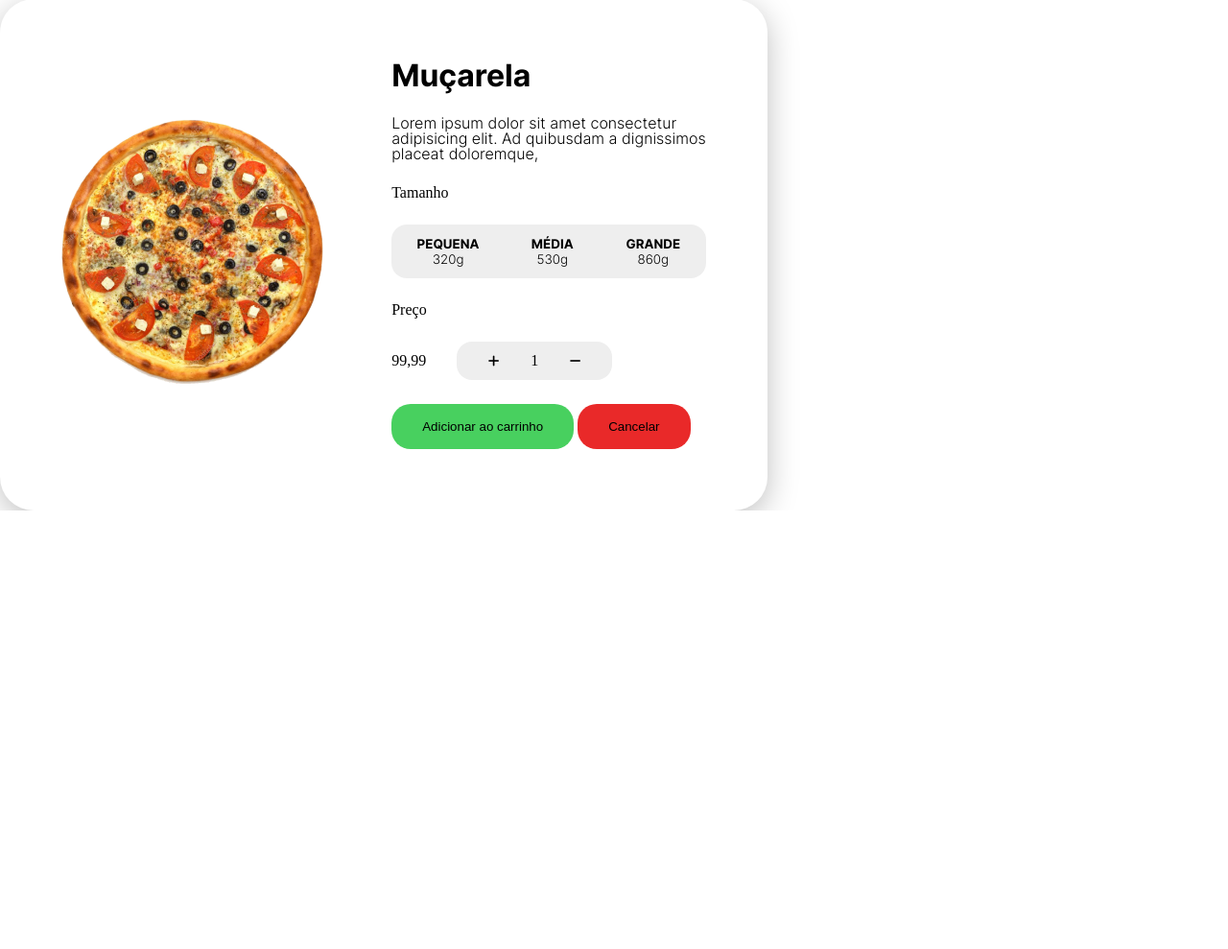
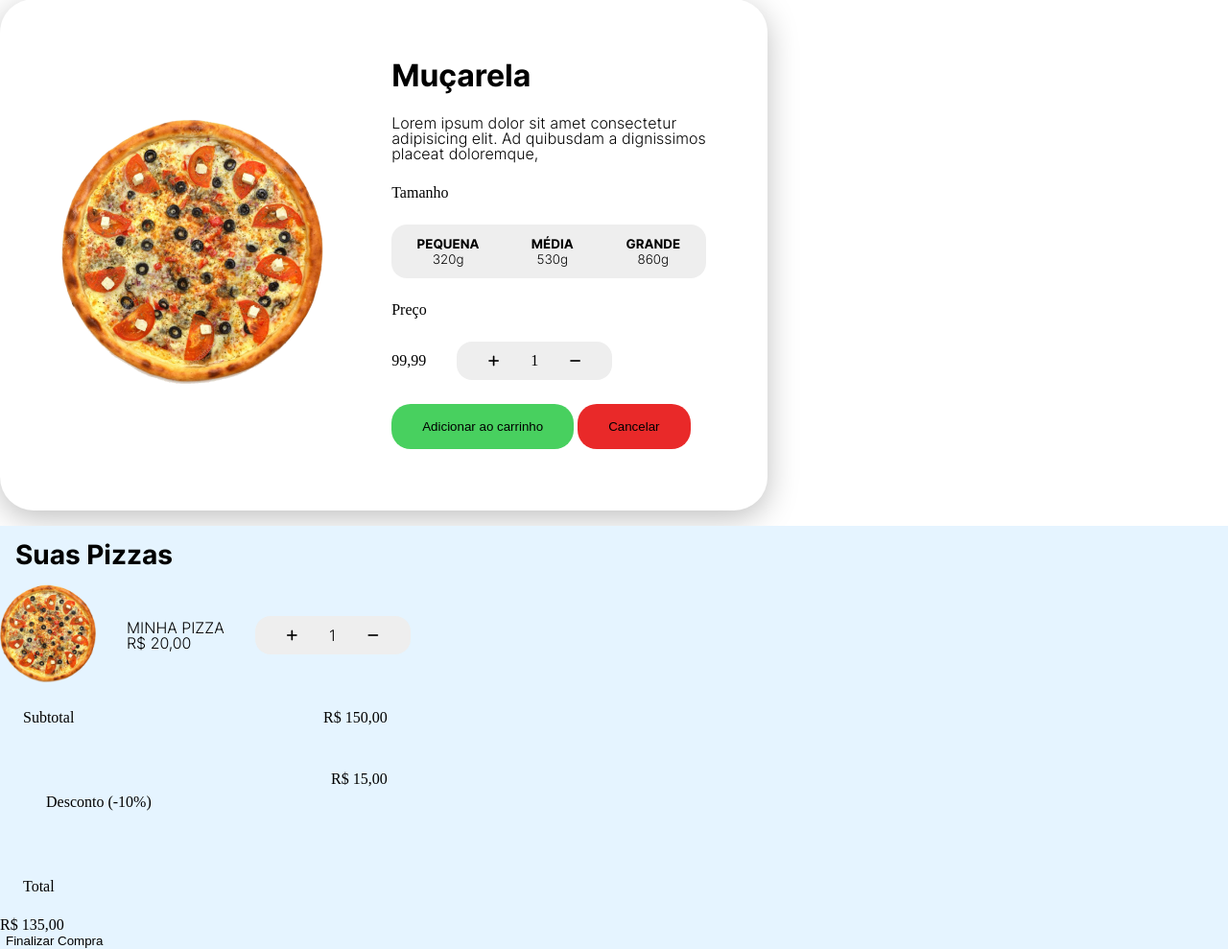
Before and after one commit to Yurinunes22/prjPizzaria, a PHP site: page / in a window 1280 px wide. Shown: the part 2514-3503 px from the top of the page at 96% size. Before the commit the page ends 3046 px from the top, so only its background shows below. Run offline with PHP 8.4, Linux system fonts and the light colour scheme; some libraries are stand-ins or nearby versions.

Commit message:
iniciando html e css carrinho pizzaria

```diff
--- a/css/style.css
+++ b/css/style.css
@@ -228,3 +228,83 @@ font-size: 1.25rem;
 .texto--maiusculo{
     text-transform: uppercase;
 } */
+
+/* CARRINHO */
+
+
+.carrinho{
+    background-color: #E5F4FF;
+ display: flex;
+}
+
+.carrinho__titulo{
+font-family: var(--font-bold);
+font-size: 28px;
+padding: 16px;
+}
+.carrinho__img{
+    width: 100px;
+
+
+}
+
+.carrinho__img img {
+    width: 100%;
+}
+
+
+
+.carrinho__detalhes{
+ display: flex;
+ flex-direction: column;
+ justify-content: flex-start;
+}
+
+.carrinho__preco {
+    display: flex;
+    flex-direction: column;
+}
+
+.carrinho__itens{
+    gap: 32px;
+    display: flex;
+    justify-content: flex-start;
+    align-items: center;
+    text-transform: uppercase;
+    font-family: var(--font-light);
+}
+
+.carrinho__controle-unidade{
+    background-color: #eeeeee;
+    border-radius: 16px;
+    width: 162px;
+    height: 40px;
+    display: flex;
+    align-items: center;
+    justify-content: space-evenly;
+    overflow: hidden;
+}
+
+.carrinho__preco-final{
+    display: flex;
+
+    flex-direction: column;
+}
+
+.carrinho__subtotal{
+    display: flex;
+    justify-content: space-between;
+padding: 24px;
+}
+
+.carrinho__desconto{
+    display: flex;
+    justify-content: space-between;
+padding: 24px;
+}
+
+.carrinho__valor-total{
+    display: flex;
+    justify-content: space-between;
+padding: 24px;
+}
--- a/index.html
+++ b/index.html
@@ -198,6 +198,47 @@
 
         </div>
     </div>
+    <br>
+    <div class="carrinho">
+
+        <div class="carrinho__detalhes">
+            <span class="carrinho__titulo">Suas Pizzas</span>
+            <div class="carrinho__itens">
+                <div class="carrinho__img">
+                    <img src="./image/img-produto01.png" alt="Imagem de uma pizza ">
+                </div>
+                <div class="carrinho__preco">
+                    <span>minha pizza</span>
+                    <span >R$ 20,00</span>
+                </div>
+                <div class="carrinho__controle-unidade">
+                    <button><i class="fa-solid fa-plus"></i></button>
+                    <span class="carrinho__texto-quant">1</span>
+                    <button><i class="fa-solid fa-minus"></i></button>
+                </div>
+            </div>
+            <div class="carrinho__preco-final">
+                <div class="carrinho__subtotal">
+                    <span class="texto-preco-final">Subtotal</span>
+                    <span class="preco-final-subtotal">R$ 150,00</span>
+                </div>
+                <div class="carrinho__desconto">
+                    <span class="carrinho__subtotal" >Desconto (-10%)</span>
+                    <span class="preco-final-desconto">R$ 15,00</span>
+                </div>
+                <div class="carrinho__valor-Total">
+                    <span class="carrinho__subtotal" >Total</span>
+                    <span class="preco-final">R$ 135,00</span>
+                </div>
+                <div class="carrinho__btn-finalizar-compra">
+                    <button>Finalizar Compra</button>
+                </div>
+
+            </div>
+
+        </div>
+
+    </div>
 </body>
 
 </html>
```
